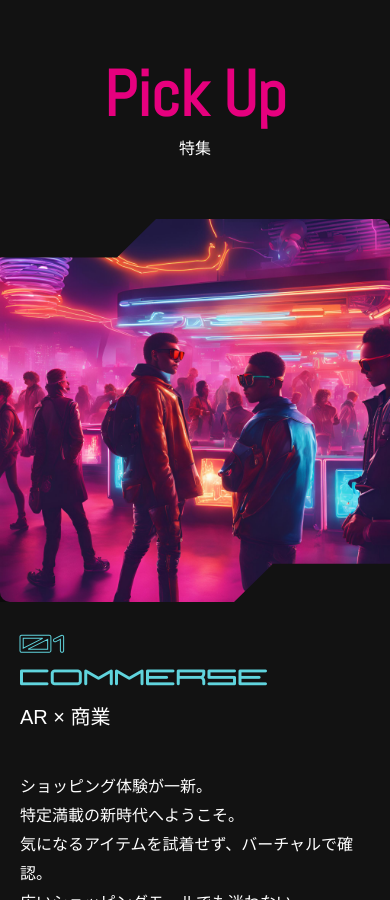
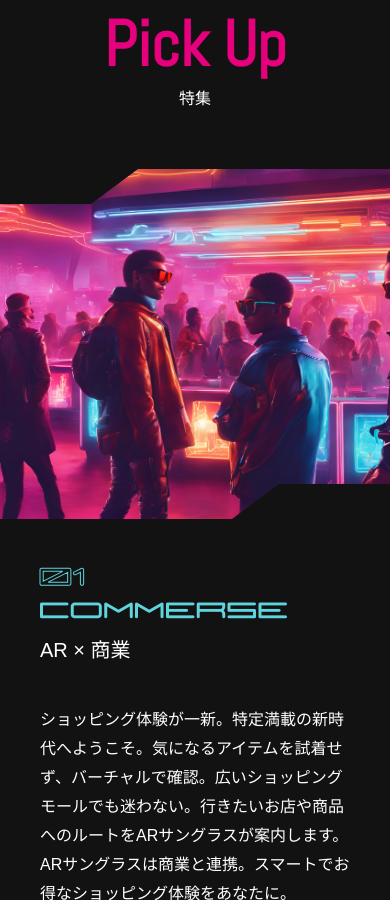
Before and after one commit to kkmia793/Website, a plain HTML site: page index.html in a window 390 px wide. Shown: the part 2486-3386 px from the top of the page. Drawn offline with nearby package versions, Linux system fonts and the light colour scheme; a web font is replaced by a local one.

Commit message:
sp-pickupsyuusei

```diff
--- a/index.html
+++ b/index.html
@@ -285,7 +285,7 @@
                                     <p>高品質なサウンド、高解像度映像の<br>
                                         一体感。映画の世界に没入し、<br>
                                         いつでもどこでも楽しめる。<br>
-                                        未来の映画体験を、今すぐ体感してください。</p>
+                                        未来の映画体験を、今すぐ体感せよ。</p>
                                 </div>
                             </div>
                             <div class="sp-product-item">
@@ -328,7 +328,7 @@
                     <div class="sp-pickup-content-odd">
                         <h3><span>01</span><br> COMMERSE</h3>
                         <p>AR × 商業</p>
-                        <p>ショッピング体験が一新。<br>特定満載の新時代へようこそ。<br>気になるアイテムを試着せず、バーチャルで確認。<br>広いショッピングモールでも迷わない。<br>行きたいお店や商品へのルートをARサングラスが案内します。<br>ARサングラスは商業と連携。<br>スマートでお得なショッピング体験をあなたに。</p>
+                        <p>ショッピング体験が一新。特定満載の新時代へようこそ。気になるアイテムを試着せず、バーチャルで確認。広いショッピングモールでも迷わない。行きたいお店や商品へのルートをARサングラスが案内します。ARサングラスは商業と連携。スマートでお得なショッピング体験をあなたに。</p>
                     </div>
                 </div>
                 <div class="sp-pickup-item">
@@ -336,7 +336,7 @@
                     <div class="sp-pickup-content-even">
                         <h3><span>02</span><br> GAME</h3>
                         <p>AR × 娯楽</p>
-                        <p>リアルタイムゲームイベントが開催。<br>仮想キャラクターやアイテムが街に現れ、参加者同士で競い合う。<br>周囲のリアルな風景がゲームの舞台となり、<br>あなたをゲームの世界に没入させる。<br>未知の世界が広がる、未来のゲーム体験をお楽しみください。</p>
+                        <p>リアルタイムゲームイベントが開催。仮想キャラクターやアイテムが街に現れ、参加者同士で競い合う。周囲のリアルな風景がゲームの舞台となり、あなたをゲームの世界に没入させる。未知の世界が広がる、未来のゲーム体験をお楽しみください。</p>
                     </div>
                 </div>
             </div>
--- a/styles.css
+++ b/styles.css
@@ -1053,10 +1053,11 @@ section {
 
 .sp-product-item {
     padding-bottom: 200px;
+    position: relative;
 }
 
 .sp-product-item img {
-    width: 500px;
+    width: 400px;
     height: 278px;
     clip-path: polygon(0 0, 75% 0, 100% 100%, 25% 100%);
 }
@@ -1071,10 +1072,12 @@ section {
 }
 
 .sp-product-content-odd h3, .sp-product-content-even h3 {
+    position: absolute;
     font-family: 'KIYOSUNASANS', sans-serif;
     font-size: 18px;
     color: #60D4DD;
     text-align: left;
+    top: 40%;
 }
 
 /* スライドの外枠 */
@@ -1100,12 +1103,16 @@ section {
 }
 
 .sp-slide img {
-    width: 400px;
+    position: absolute;
+    left: -10%;
+    width: 482px;
     height: 278px;
     clip-path: polygon(0 0, 75% 0, 100% 100%, 25% 100%);
 }
 
 .sp-slide p {
+    position: absolute;
+    top : 47%;
     font-family: 'KIYOSUNASANS', sans-serif;
     font-size: 17px;
     color: #fff;
@@ -1186,9 +1193,9 @@ section {
 
 /* PickUp Section */
 .sp-pickup {
-    padding: 50px 0;
     text-align: center;
     background: #121212;
+    padding: 0;
 }
 
 .sp-pickup-description {
@@ -1221,17 +1228,24 @@ section {
     display: block;
     align-items: center;
     margin-bottom: 40px;
+    overflow: hidden;
+    position: relative;
 }
 
 .sp-pickup-item img {
-    width: 100%;
+    width: 470px;
     height: auto;
-    max-height: 383px;
+    max-height: 350px;
     clip-path: polygon(0% 10%, 30% 10%, 40% 0%, 100% 0%, 100% 90%, 70% 90%, 60% 100%, 0% 100%);
-    border-radius: 10px;
     box-shadow: 0 10px 30px 10px rgba(0, 0, 0, 0.5);
     transition: transform 0.3s ease;
-    overflow: auto;
+    position: absolute;
+    top: 0;
+    left: -50px;
+    right: 0;
+    bottom: 0;
+    object-fit: cover;
+    object-position: center;
 }
 
 .mirrored-image {
@@ -1246,13 +1260,17 @@ section {
 .sp-pickup-content-odd {
     text-align: left;
     border-radius: 10px;
-    padding: 20px;
+    padding: 40px;
+    margin-top: 350px;
+    padding-bottom: 100px;
 }
 
 .sp-pickup-content-even {
     text-align: left;
     border-radius: 10px;
-    padding: 20px;
+    padding: 40px;
+    margin-top: 350px;
+    padding-bottom: 100px;
 }
 
 .sp-pickup-content-odd h3 {
```
